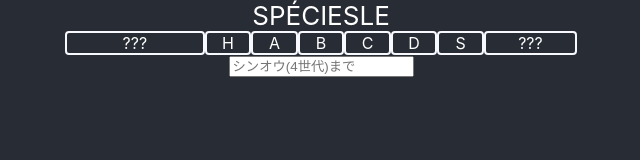
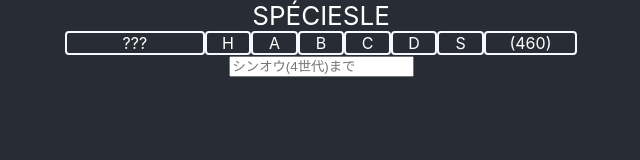
Before and after one commit to Nishinoyama/speciesle, a React (Create React App) app: page / in a window 1280 px wide. Shown: the top 160 px of the page, without its empty margins (319-959 px from the left). Built offline with nearby package versions, Linux system fonts and the light colour scheme.

Commit message:
add: stats sum

```diff
--- a/src/Game.tsx
+++ b/src/Game.tsx
@@ -42,7 +42,7 @@ export default class Game extends React.Component<GameProps, GameStatus> {
     }
     if (e.key === 'Enter') {
       const guessingSpecies = speciesByName(this.state.guessingString.trim())
-      if (guessingSpecies.stats().reduce((l, r) => l + r, 0) === 0) {
+      if (guessingSpecies.statsSum() === 0) {
         return
       }
       const distance = this.props.distanceType.distanceNorm(guessingSpecies, this.state.answerSpecies)
@@ -81,7 +81,7 @@ export default class Game extends React.Component<GameProps, GameStatus> {
             )
           )}
           <div className="MissingStat">
-            ???
+            {`(${this.state.answerSpecies.statsSum()})`}
           </div>
         </div>
         <div className="GuessList">
--- a/src/Species.ts
+++ b/src/Species.ts
@@ -15,6 +15,10 @@ export class Species {
 
   statsString(): string {
     return this._stats.join("-")
+  }
+
+  statsSum(): number {
+    return this.stats().reduce((l, r) => l + r, 0)
   }
 }
 
```
